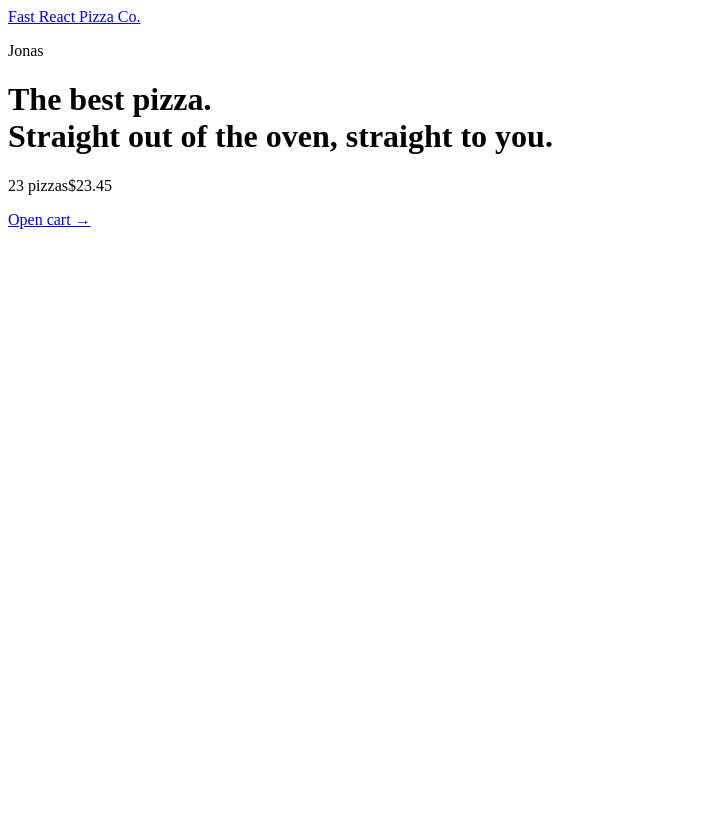
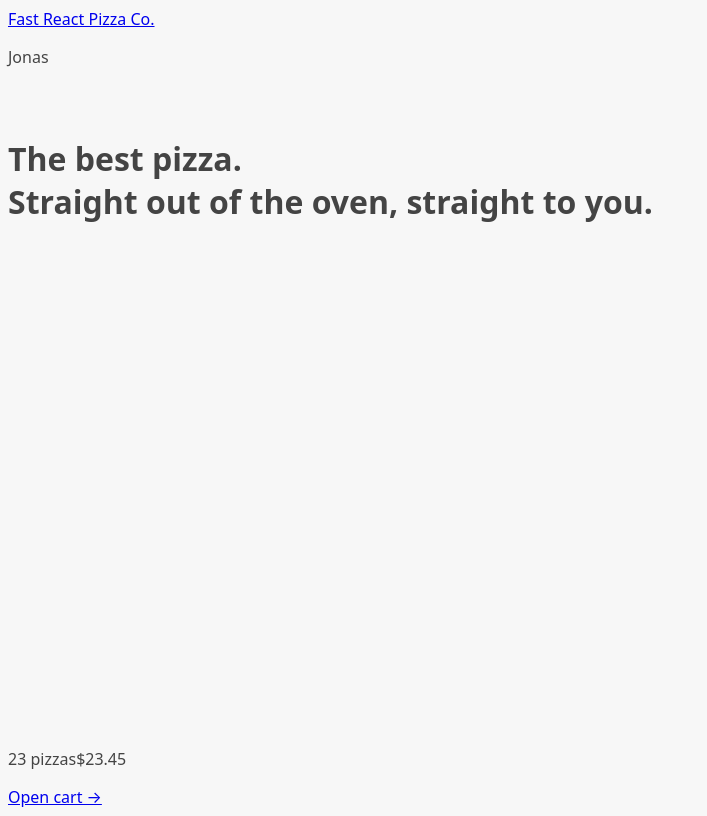
Before and after one commit to ghaleb94408/fast-react-pizza, a React (Vite) app: page / in a window 1280 px wide. Shown: the whole page, without its empty margins (0-707 px from the left). Built offline with nearby package versions, Linux system fonts and the light colour scheme.

Commit message:
add errorElement and navigation loader

```diff
--- a/src/App.jsx
+++ b/src/App.jsx
@@ -1,22 +1,26 @@
-import {
-  BrowserRouter,
-  RouterProvider,
-  createBrowserRouter,
-} from "react-router-dom";
+import { RouterProvider, createBrowserRouter } from "react-router-dom";
+import AppLayout from "./ui/AppLayout";
+import Cart from "./features/cart/Cart";
+import Error from "./ui/Error";
 import Home from "./ui/Home";
 import Menu from "./features/menu/Menu";
-import Cart from "./features/cart/Cart";
+import CreateOrder from "./features/order/CreateOrder";
 import Order from "./features/order/Order";
-import CreateOrder from "./features/order/CreateOrder";
-import AppLayout from "./ui/AppLayout";
+import { loader as menuLoader } from "./features/menu/Menu";
 
 function App() {
   const router = createBrowserRouter([
     {
       element: <AppLayout />,
+      errorElement: <Error />,
       children: [
         { path: "/", element: <Home /> },
-        { path: "/menu", element: <Menu /> },
+        {
+          path: "/menu",
+          element: <Menu />,
+          loader: menuLoader,
+          errorElement: <Error />,
+        },
         { path: "/cart", element: <Cart /> },
         { path: "/order/new", element: <CreateOrder /> },
         { path: "/order/:id", element: <Order /> },
--- a/src/features/menu/Menu.jsx
+++ b/src/features/menu/Menu.jsx
@@ -1,5 +1,18 @@
+import { useLoaderData } from "react-router-dom";
+import { getMenu } from "../../services/apiRestaurant";
+import MenuItem from "./MenuItem";
 function Menu() {
-  return <h1>Menu</h1>;
+  const menu = useLoaderData();
+  return (
+    <ul>
+      {menu.map((pizza) => (
+        <MenuItem key={pizza.id} pizza={pizza} />
+      ))}
+    </ul>
+  );
 }
-
+export async function loader() {
+  const menu = await getMenu();
+  return menu;
+}
 export default Menu;
--- a/src/features/menu/MenuItem.jsx
+++ b/src/features/menu/MenuItem.jsx
@@ -1,3 +1,4 @@
+import { formatCurrency } from "../../util/helpers";
 function MenuItem({ pizza }) {
   const { id, name, unitPrice, ingredients, soldOut, imageUrl } = pizza;
 
@@ -6,7 +7,7 @@
       <img src={imageUrl} alt={name} />
       <div>
         <p>{name}</p>
-        <p>{ingredients.join(', ')}</p>
+        <p>{ingredients.join(", ")}</p>
         <div>
           {!soldOut ? <p>{formatCurrency(unitPrice)}</p> : <p>Sold out</p>}
         </div>
--- a/src/main.jsx
+++ b/src/main.jsx
@@ -1,6 +1,7 @@
 import React from 'react'
 import ReactDOM from 'react-dom/client'
 import App from './App.jsx'
+import './index.css'
 ReactDOM.createRoot(document.getElementById('root')).render(
   <React.StrictMode>
     <App />
--- a/src/ui/AppLayout.jsx
+++ b/src/ui/AppLayout.jsx
@@ -1,9 +1,13 @@
 import Header from "./Header";
 import CartOverView from "../features/cart/CartOverview";
-import { Outlet } from "react-router-dom";
+import { Outlet, useNavigation } from "react-router-dom";
+import Loader from "./Loader";
 export default function AppLayout() {
+  const navigation = useNavigation();
+  const isLoading = navigation.state === "loading";
   return (
-    <div>
+    <div className="layout">
+      {isLoading && <Loader />}
       <Header />
       <main>
         <Outlet />
--- a/src/ui/Error.jsx
+++ b/src/ui/Error.jsx
@@ -1,15 +1,15 @@
-import { useNavigate } from 'react-router-dom';
+import { useNavigate, useRouteError } from "react-router-dom";
 
-function NotFound() {
+function Error() {
   const navigate = useNavigate();
-
+  const error = useRouteError();
   return (
     <div>
       <h1>Something went wrong 😢</h1>
-      <p>%MESSAGE%</p>
+      <p>{error.data}</p>
       <button onClick={() => navigate(-1)}>&larr; Go back</button>
     </div>
   );
 }
 
-export default NotFound;
+export default Error;
--- /dev/null
+++ b/src/ui/Loader.jsx
@@ -0,0 +1,6 @@
+
+export default function Loader() {
+  return (
+    <div className='loader'></div>
+  )
+}
```
